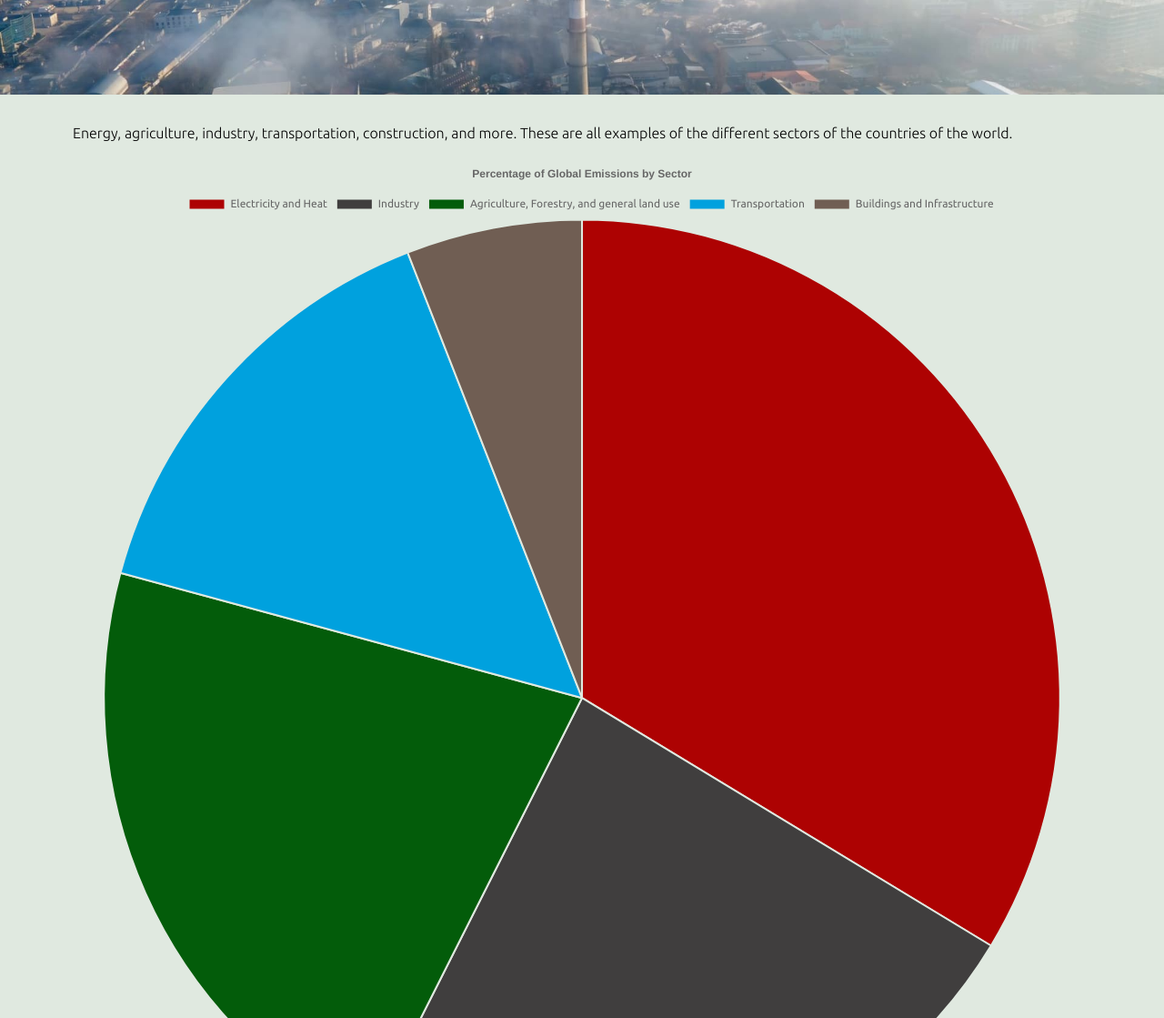
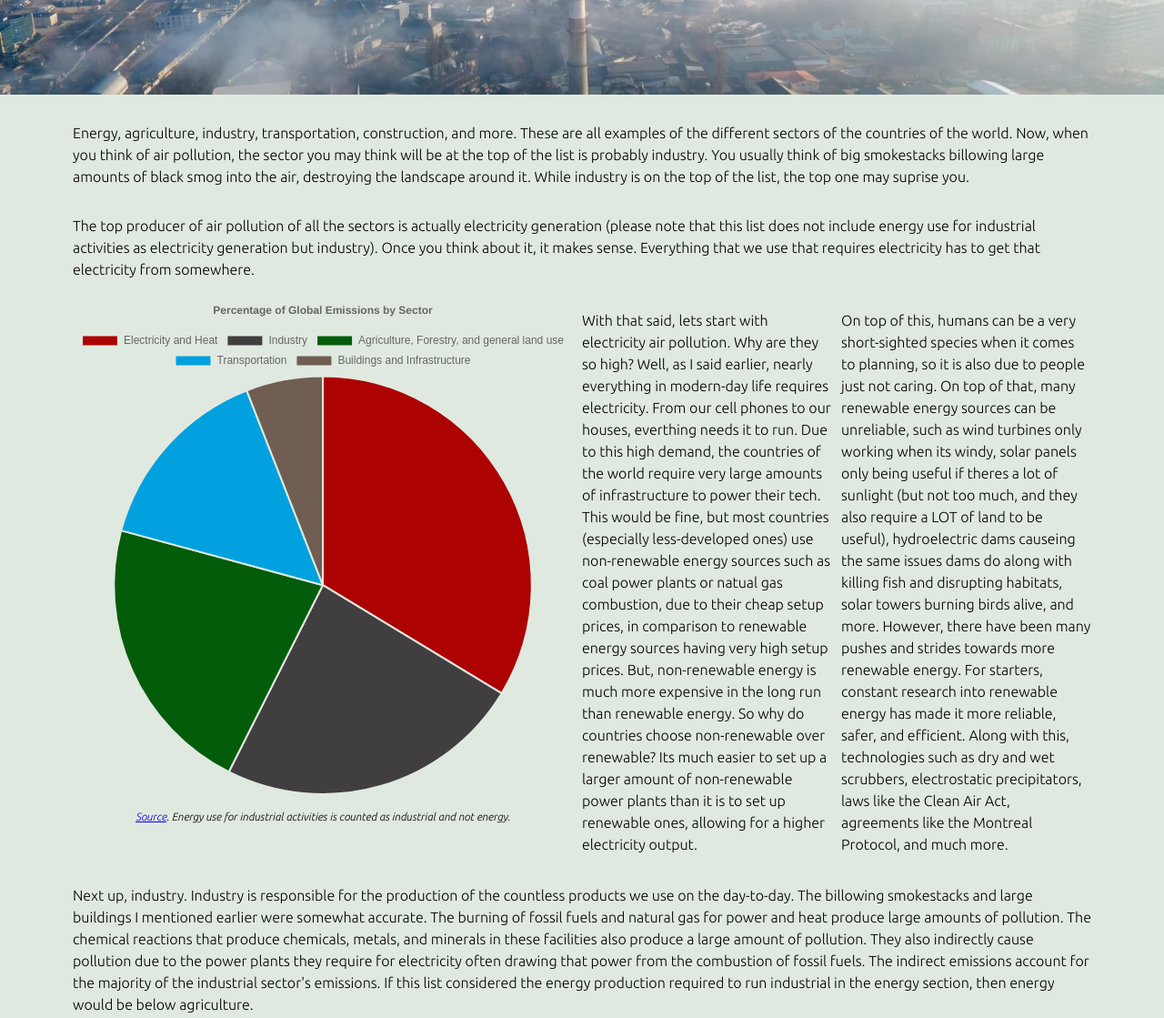
Before and after one commit to dmaniel1/apenvironmentalsite, a plain HTML site: page sectors.html in a window 1280 px wide. Shown: the part 240-1359 px from the top of the page at 91% size. Drawn offline with nearby package versions, Linux system fonts and the light colour scheme.

Commit message:
more work on sectors (got thru energy and industrial)

```diff
--- a/sectors.html
+++ b/sectors.html
@@ -22,11 +22,14 @@
             <h2>The people love their pollution... Or do they?</h2>
         </div>
         <div class="content">
-            <p>Energy, agriculture, industry, transportation, construction, and more. These are all examples of the different sectors of the countries of the world.</p>
+            <p>Energy, agriculture, industry, transportation, construction, and more. These are all examples of the different sectors of the countries of the world. Now, when you think of air pollution, the sector you may think will be at the top of the list is probably industry. You usually think of big smokestacks billowing large amounts of black smog into the air, destroying the landscape around it. While industry is on the top of the list, the top one may suprise you.<br>The top producer of air pollution of all the sectors is actually electricity generation (please note that this list does not include energy use for industrial activities as electricity generation but industry). Once you think about it, it makes sense. Everything that we use that requires electricity has to get that electricity from somewhere.</p>
             <div class="column">
                 <div class="chart">
                     <canvas id="sectors"></canvas>
+                    <p><a href="https://www.epa.gov/ghgemissions/global-greenhouse-gas-overview" target="_blank">Source</a>. Energy use for industrial activities is counted as industrial and not energy.</p>
                 </div>
+                <p>With that said, lets start with electricity air pollution. Why are they so high? Well, as I said earlier, nearly everything in modern-day life requires electricity. From our cell phones to our houses, everthing needs it to run. Due to this high demand, the countries of the world require very large amounts of infrastructure to power their tech. This would be fine, but most countries (especially less-developed ones) use non-renewable energy sources such as coal power plants or natual gas combustion, due to their cheap setup prices, in comparison to renewable energy sources having very high setup prices. But, non-renewable energy is much more expensive in the long run than renewable energy. So why do countries choose non-renewable over renewable? Its much easier to set up a larger amount of non-renewable power plants than it is to set up renewable ones, allowing for a higher electricity output.</p>
+                <p>On top of this, humans can be a very short-sighted species when it comes to planning, so it is also due to people just not caring. On top of that, many renewable energy sources can be unreliable, such as wind turbines only working when its windy, solar panels only being useful if theres a lot of sunlight (but not too much, and they also require a LOT of land to be useful), hydroelectric dams causeing the same issues dams do along with killing fish and disrupting habitats, solar towers burning birds alive, and more. However, there have been many pushes and strides towards more renewable energy. For starters, constant research into renewable energy has made it more reliable, safer, and efficient. Along with this, technologies such as dry and wet scrubbers, electrostatic precipitators, laws like the Clean Air Act, agreements like the Montreal Protocol, and much more.</p>
             </div>
             <script src="https://cdn.jsdelivr.net/npm/chart.js"></script>
             <script>
@@ -61,22 +64,13 @@
                                         family: "'Ubuntu',sans-serif"
                                     }
                                 }
-                            },
-                            tooltip: {
-                                callbacks: {
-                                    label: function(value, context) {
-                                        let label = context.dataset.parsed || 'err';
-                                        if (context.parsed.y !== null) {
-                                            label += "%";
-                                        }
-                                        return label;
-                                    }
-                                }
                             }
-                        }
+                        },
+                        animation: false
                     }
                 })
             </script>
+            <p>Next up, industry. Industry is responsible for the production of the countless products we use on the day-to-day. The billowing smokestacks and large buildings I mentioned earlier were somewhat accurate. The burning of fossil fuels and natural gas for power and heat produce large amounts of pollution. The chemical reactions that produce chemicals, metals, and minerals in these facilities also produce a large amount of pollution. They also indirectly cause pollution due to the power plants they require for electricity often drawing that power from the combustion of fossil fuels. The indirect emissions account for the majority of the industrial sector's emissions. If this list considered the energy production required to run industrial in the energy section, then energy would be below agriculture.</p>
         </div>
     </body>
 </html>
```
